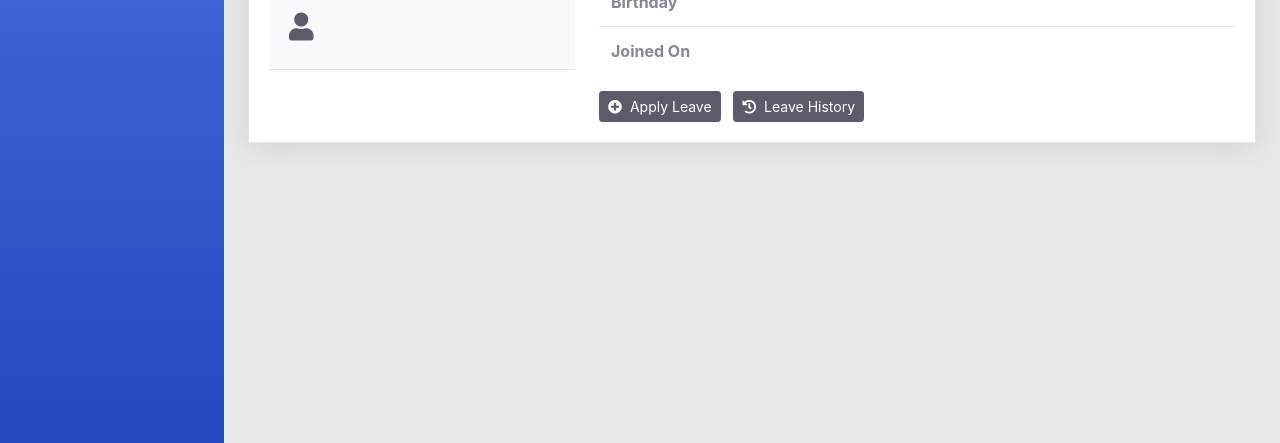
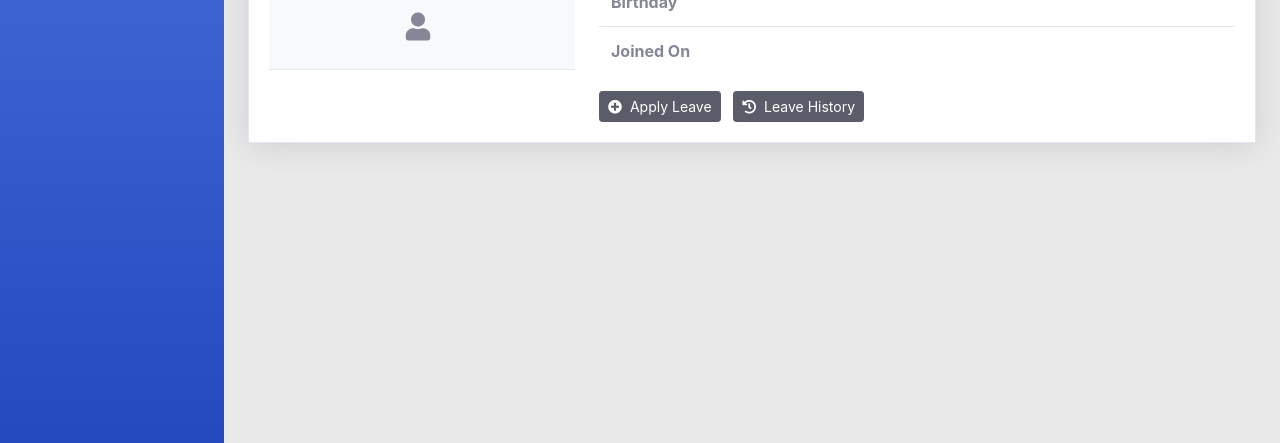
Before and after one commit to Nishanth1920/els, a CodeIgniter app: page /els/profile in a window 1280 px wide. Shown: the part 357-800 px from the top of the page. Run offline with CodeIgniter, Linux system fonts and the light colour scheme; a user stored in the database is signed in; data comes from the database, SQL or seed files in the repository; data that the repository does not hold is empty.

Commit message:
Employee Management System

```diff
--- a/application/views/profile/index.php
+++ b/application/views/profile/index.php
@@ -17,7 +17,7 @@
   <?php endif; ?>
 
   <div class="card rounded-0 shadow">
-    <div class="card-header d-flex justify-content-between align-items-center bg-danger">
+    <div class="card-header d-flex justify-content-between align-items-center bg-primary">
     </div>
     <div class="card-body">
       <div class="row">
@@ -25,8 +25,8 @@
         <div class="col-sm-12 col-md-4 text-center mb-3">
           <img src="/els/images/pp/<?= $account['image']; ?>" class="rounded-circle img-thumbnail" alt="Profile Picture"
             style="width: 200px; height: 200px; border: 5px solid grey; margin-top: 30px; ">
-          <div class="card-header d-flex justify-content-between align-items-center">
-            <h3 class="card-title font-weight-bolder text-dark">
+          <div class="card-header d-flex justify-content-center align-items-center">
+            <h3 class="card-title font-weight-bolder text-black text-uppercase">
               <i class="fas fa-user mr-2"></i> <?= $account['name'] ?>
             </h3>
           </div>
```
